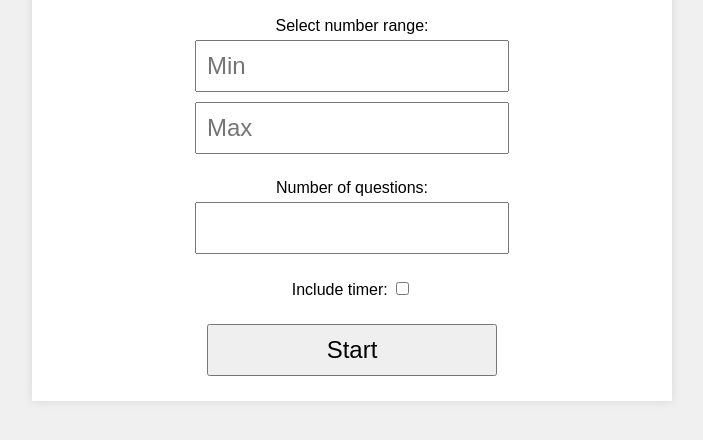
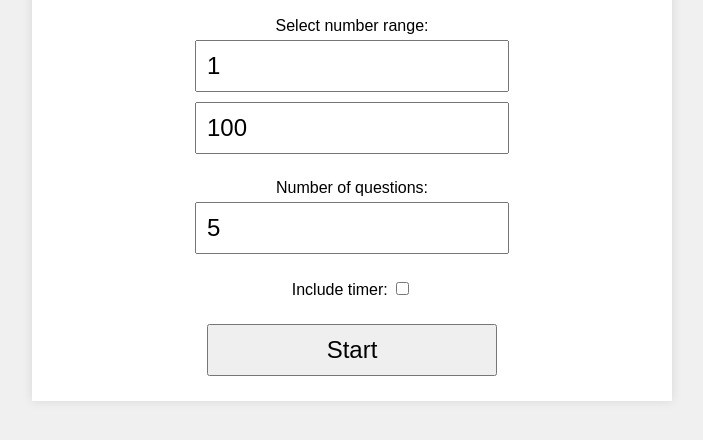
Before and after one commit to dineshkumarsarangapani/kids-tutor, a website: page pages/math/comparison.html in a window 1280 px wide. Shown: the part 240-680 px from the top of the page, without its empty margins (288-991 px from the left). Drawn offline with Linux system fonts and the light colour scheme.

Commit message:
Added default

```diff
--- a/pages/math/comparison.html
+++ b/pages/math/comparison.html
@@ -93,12 +93,12 @@
     <form id="configForm">
         <div class="form-group">
             <label for="range">Select number range:</label><br>
-            <input type="number" id="rangeMin" placeholder="Min" required>
-            <input type="number" id="rangeMax" placeholder="Max" required>
+            <input type="number" id="rangeMin" placeholder="Min" value="1" required>
+            <input type="number" id="rangeMax" placeholder="Max" value="100" required>
         </div>
         <div class="form-group">
             <label for="quantity">Number of questions:</label><br>
-            <input type="number" id="quantity" min="1" required>
+            <input type="number" id="quantity" min="1" value="5" required>
         </div>
         <div class="form-group">
             <label for="timer">Include timer:</label>
```
